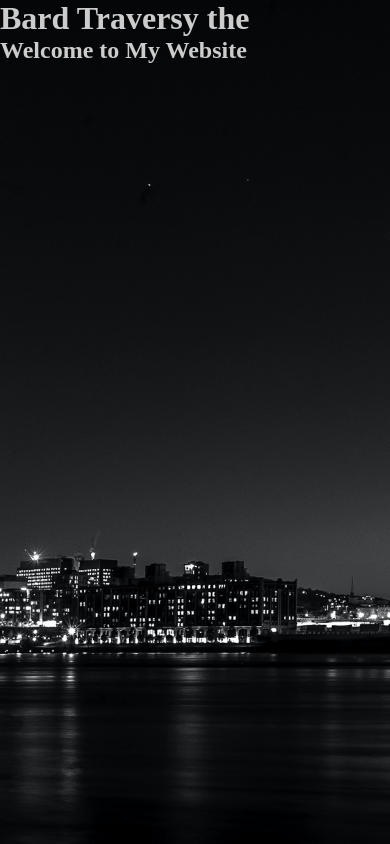
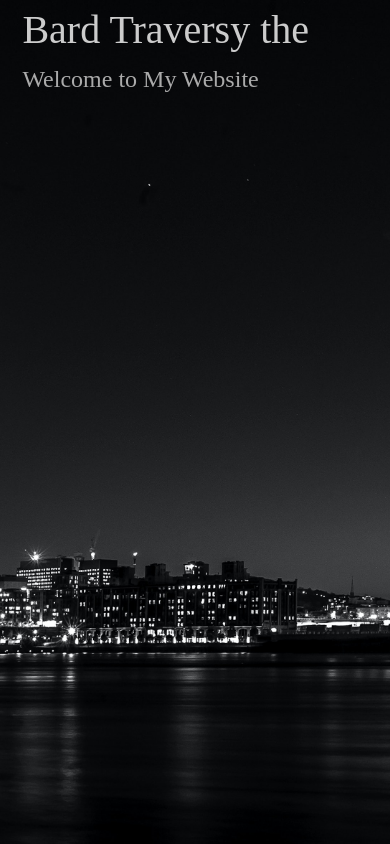
Before and after one commit to Christiano0407/netflix-web, a website: page Effect/html/index.html in a window 390 px wide. Drawn offline with Linux system fonts and the light colour scheme; a web font is replaced by a local one.

Commit message:
traversy

```diff
--- a/Effect/css/main.css
+++ b/Effect/css/main.css
@@ -16,3 +16,28 @@ background-position: center;
 color: #ccc;
 overflow: hidden;
 }
+
+.container {
+    display: flex;
+    flex-direction: column;
+    justify-content: center;
+    height: 100%;
+    padding: 0 3rem;
+}
+h1, h2 {
+    font-weight: 200;
+    margin: 0.4rem;
+}
+h1 {
+    font-size: 4.5rem;
+}
+h2 {
+    font-size: 2rem;
+    color: #aaa;
+}
+
+/* cursor */
+
+.txt-type > .txt {
+    border-right: 2.2rem solid #777;
+}
--- a/Effect/css/mediaqueri.css
+++ b/Effect/css/mediaqueri.css
@@ -0,0 +1,18 @@
+@media screen and (max-width: 800px){
+    .container {
+        padding: 0 1rem;
+    }
+    h1 {
+        font-size: 3rem;
+    }
+}
+
+@media screen and (max-width: 500px) {
+    h1 {
+        font-size: 2.5rem;
+
+    }
+    h2 {
+        font-size: 1.5rem;
+    }
+}
--- a/Effect/js/appss.js
+++ b/Effect/js/appss.js
@@ -0,0 +1,5 @@
+class TypeWriter {
+    constructor(txtElement, words, wait = 3000){
+        this.txtElement = txtElement;
+    }
+}
```
